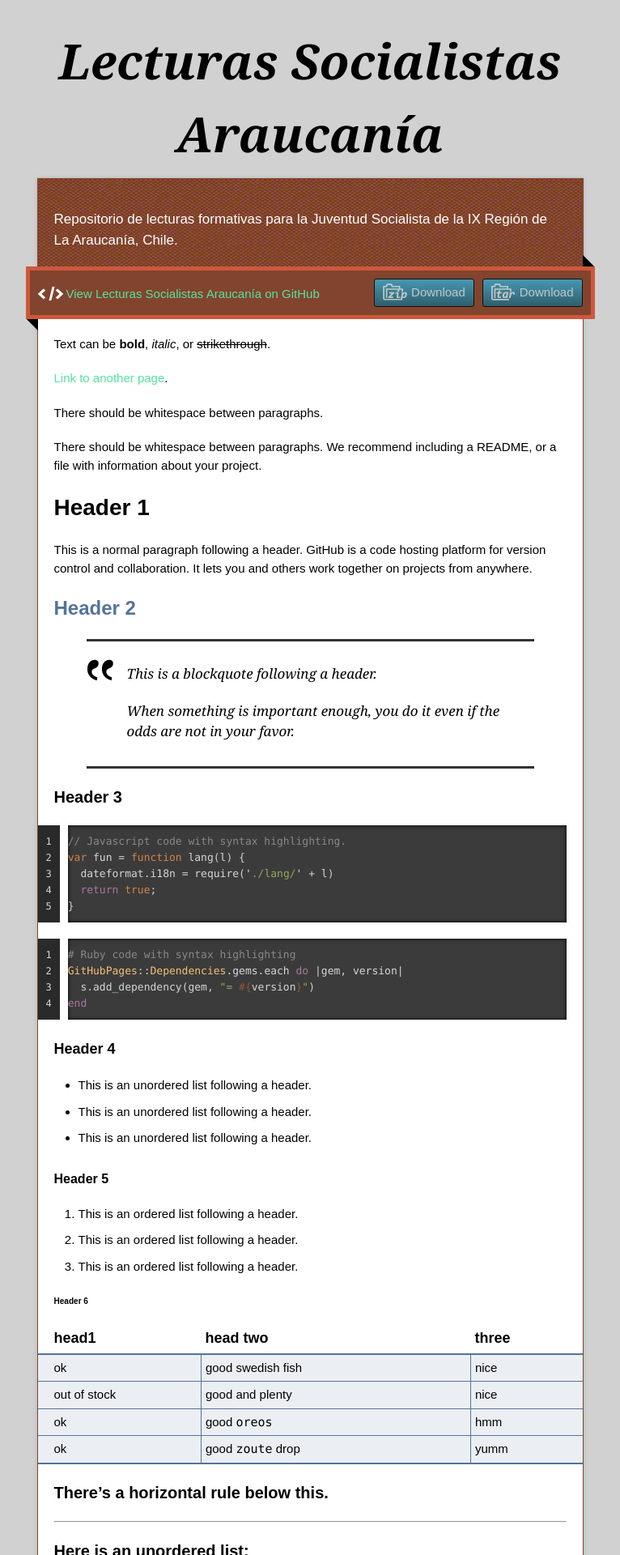
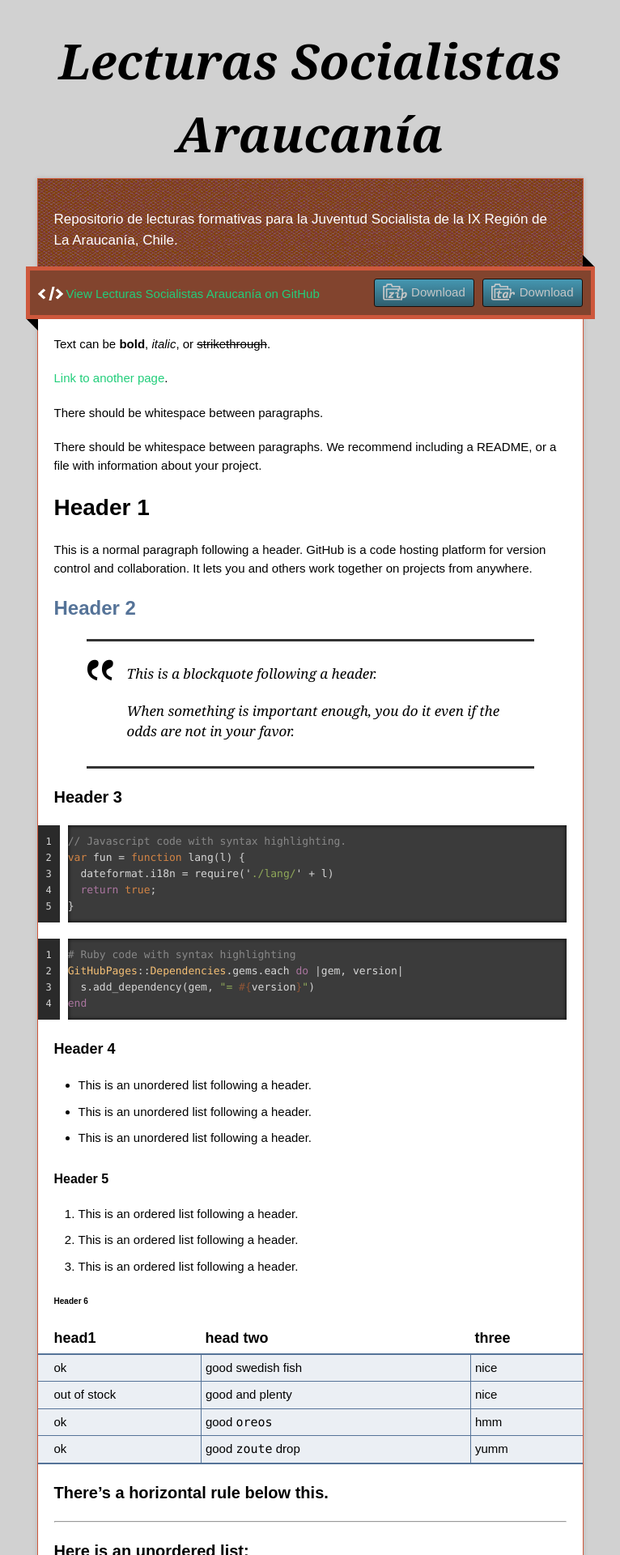
Before and after one commit to BUS-UFRO/Lecturas-Socialistas, a Jekyll site: the page built from index.md, in a window 1280 px wide. Shown: the top 1920 px of the page at 81% size, without its empty margins (257-1023 px from the left). Built offline with Jekyll 4.4.1, drawn with Linux system fonts in a browser that asks for light colours.

Commit message:
Cambia colores

```diff
--- a/_sass/jekyll-theme-time-machine.scss
+++ b/_sass/jekyll-theme-time-machine.scss
@@ -10,13 +10,13 @@ body {
 }
 
 a {
-  color: #56E39F;
+  color: #22CE7B; /*LINKS*/
   text-decoration: none;
   transition: opacity ease-in-out 0.3s;
   -webkit-transition: opacity ease-in-out 0.3s;  /* Safari <=6.1, Android <= 4.3 */
 }
 
-a:hover {
+a:hover { /*LINKS CUANDO PASAS EL MOUSE ENCIMA*/
   text-decoration: underline;
   color: #96EEC3;
 }
@@ -40,7 +40,7 @@ h1.title {
 }
 
 #container {
-  border: 1px solid #82442E;
+  border: 1px solid #CE583C;
   background: #ddd url(../images/pattern.png);
   box-shadow: 0 0 5px #b1b1b1;
 }
```
